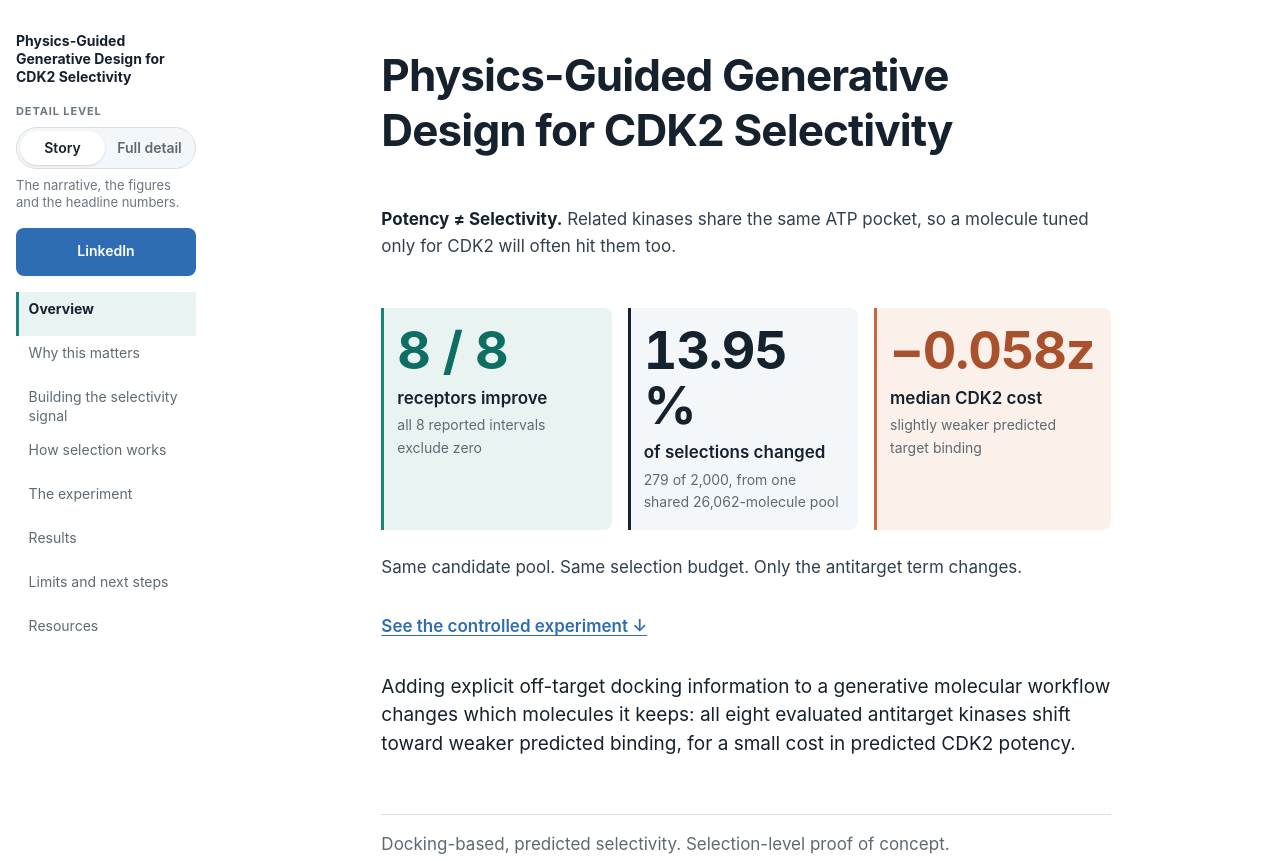
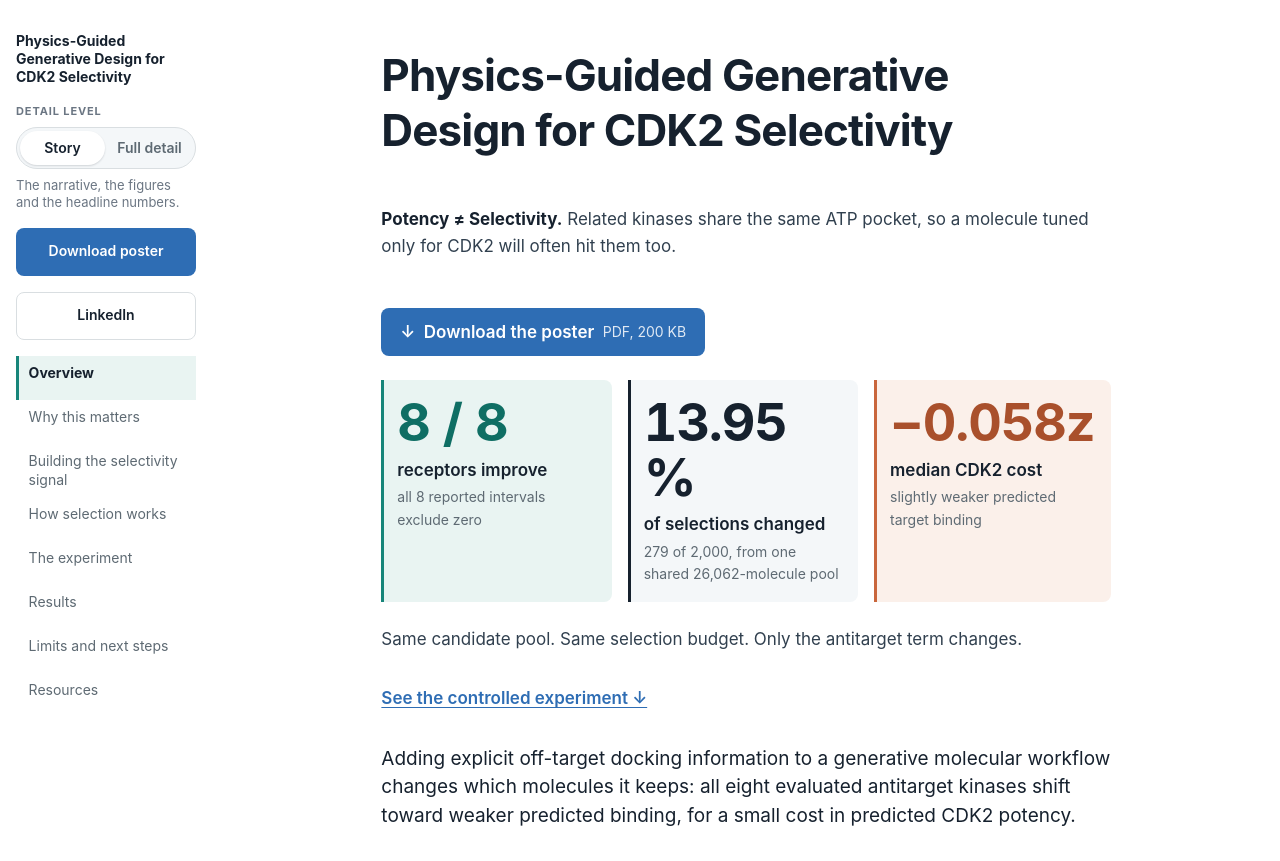
Before and after one commit to markovicvanja/cdk2-selectivity, a plain HTML site: page index.html in a window 1280 px wide. Shown: the top 861 px of the page. Drawn offline with Linux system fonts and the light colour scheme.

Commit message:
Fix the Resources navigation and put the poster on the first screen
Renaming the section to "Resources" removed the h3 that carried
id="about-resources", so the contents sheet still pointed at an anchor that no
longer existed and that entry did nothing. It also left the section jumping
straight from h2 to h4.

"This work", "Built on" and "Institutions" are now h3 with ids, matching "Cite
this work", and the sheet lists all four. Every one of the 40 in-page nav links
resolves and lands.

Most visitors arrive from the QR code on the printed poster and want the PDF,
so a download button now sits directly under the hook, above the numbers, and
in the sidebar as the primary action with LinkedIn outlined below it.

Co-Authored-By: Claude Opus 5 (1M context) <noreply@anthropic.com>
Claude-Session: https://claude.ai/code/session_01PNtEw8fmWu1owSXphc5Mkd

```diff
--- a/index.html
+++ b/index.html
@@ -57,7 +57,8 @@ html:not(.js) .bottombar__inner{grid-template-columns:repeat(2,1fr)}</style>
       <p class="modeswitch__hint" data-mode-hint></p>
     </div>
 
-    <a class="btn btn--primary" href="https://www.linkedin.com/in/vanja-markovi%C4%87-507b88348/">LinkedIn</a>
+    <a class="btn btn--primary" href="poster.pdf" download>Download poster</a>
+    <a class="btn btn--ghost" href="https://www.linkedin.com/in/vanja-markovi%C4%87-507b88348/">LinkedIn</a>
     <ul class="sidebar__list">
       <li><a class="sidebar__link" href="#overview">Overview</a></li>
       <li><a class="sidebar__link" href="#background">Why this matters</a></li>
@@ -87,6 +88,12 @@ html:not(.js) .bottombar__inner{grid-template-columns:repeat(2,1fr)}</style>
     <p class="hero__hook"><b>Potency ≠ Selectivity.</b> Related kinases share the same ATP
       pocket, so a molecule tuned only for CDK2 will often hit them too.</p>
 
+    <div class="btn-row hero__actions">
+      <a class="btn btn--primary" href="poster.pdf" download>
+        <span aria-hidden="true">↓</span>Download the poster
+        <span class="btn__meta">PDF, 200 KB</span></a>
+    </div>
+
     <!-- The three numbers come before the prose. The full claim is the lede below; a
          reader standing at the poster should not have to scroll to reach a result. -->
     <div class="stats">
@@ -114,6 +121,7 @@ html:not(.js) .bottombar__inner{grid-template-columns:repeat(2,1fr)}</style>
     <p class="note">Same candidate pool. Same selection budget. Only the antitarget term changes.</p>
 
     <a class="jump" href="#results">See the controlled experiment ↓</a>
+
 
     <p class="lede">Adding explicit off-target docking information to a generative molecular
       workflow changes which molecules it keeps: all eight evaluated antitarget kinases shift
@@ -2649,7 +2657,7 @@ html:not(.js) .bottombar__inner{grid-template-columns:repeat(2,1fr)}</style>
       Resources
     </h2>
 
-    <h4>This work</h4>
+    <h3 id="res-this-work">This work</h3>
     <ul class="linklist">
       <li>
         <a href="poster.pdf">Conference poster<span class="linklist__src">PDF</span></a>
@@ -2666,7 +2674,7 @@ html:not(.js) .bottombar__inner{grid-template-columns:repeat(2,1fr)}</style>
       </li>
     </ul>
 
-    <h4>Built on</h4>
+    <h3 id="res-built-on">Built on</h3>
     <ul class="linklist">
       <li>
         <a href="https://github.com/IFilella/ALGen-1">ALGen implementation<span class="linklist__src">GitHub</span></a>
@@ -2711,7 +2719,7 @@ html:not(.js) .bottombar__inner{grid-template-columns:repeat(2,1fr)}</style>
     </ul>
     <p class="small">Also used: Clustal Omega, Gemmi, scikit-learn, SciPy.</p>
 
-    <h4>Institutions</h4>
+    <h3 id="res-institutions">Institutions</h3>
     <ul class="linklist">
       <li><a href="https://www.bsc.es/">Barcelona Supercomputing Center<span class="linklist__src">bsc.es</span></a></li>
       <li><a href="https://www.ub.edu/">Universitat de Barcelona<span class="linklist__src">ub.edu</span></a></li>
@@ -2842,9 +2850,11 @@ html:not(.js) .bottombar__inner{grid-template-columns:repeat(2,1fr)}</style>
 
     <li><a class="sheet__link" href="#limits"><span class="sheet__num">7</span>Limits and next steps</a></li>
 
-    <li><a class="sheet__link" href="#about"><span class="sheet__num">8</span>About and resources</a>
+    <li><a class="sheet__link" href="#about"><span class="sheet__num">8</span>Resources</a>
       <ul class="sheet__sub">
-        <li><a class="sheet__sublink" href="#about-resources">Resources</a></li>
+        <li><a class="sheet__sublink" href="#res-this-work">This work</a></li>
+        <li><a class="sheet__sublink" href="#res-built-on">Built on</a></li>
+        <li><a class="sheet__sublink" href="#res-institutions">Institutions</a></li>
         <li><a class="sheet__sublink" href="#about-cite">Cite this work</a></li>
       </ul>
     </li>
--- a/styles.css
+++ b/styles.css
@@ -435,6 +435,12 @@ abbr[title] { text-decoration: underline dotted; cursor: help; }
   .btn-row .btn { flex: 1 1 100%; }
 }
 
+/* The hero's action row: the poster download, then the jump into the results.
+   Most visitors arrive from the QR code on the printed poster and want the PDF,
+   so it must not be a scroll away. */
+.hero__actions { align-items: center; gap: var(--sp-2); }
+.btn__meta { font-weight: 400; font-size: var(--fs-small); opacity: 0.85; }
+
 /* A forward link to another section: "see the controlled experiment ↓". */
 .jump {
   display: inline-flex;
```
